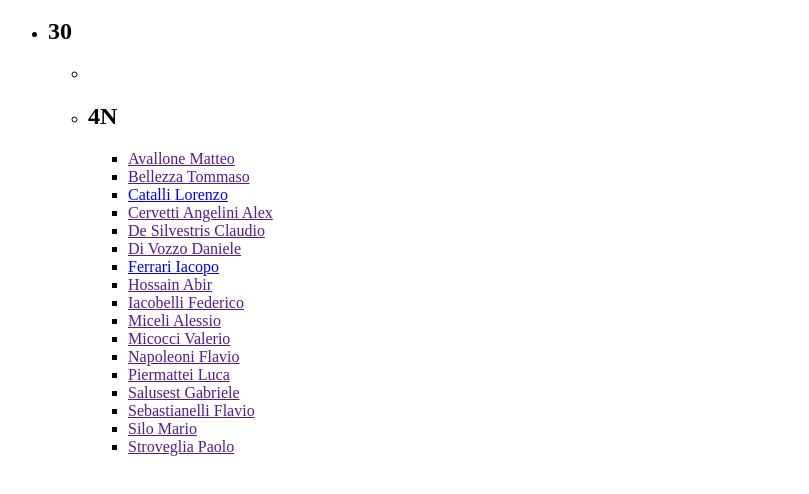
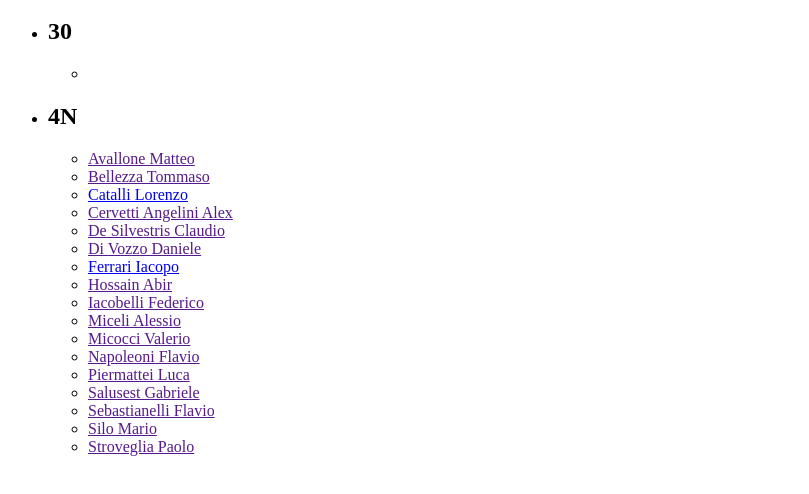
Before and after one commit to profemanueleizzo/profemanueleizzo.github.io, a plain HTML site: page index.html in a window 1280 px wide. Shown: the part 48-542 px from the top of the page, without its empty margins (0-809 px from the left). Drawn offline with Linux system fonts and the light colour scheme.

Commit message:
Add files via upload

```diff
--- a/index.html
+++ b/index.html
@@ -13,7 +13,7 @@
 				<li>
 					<h2>30</h2>
 					<ul>
-						<li><a
+						<li><a></a></li>
 					</ul>
 				</li>
 				<li>
```
